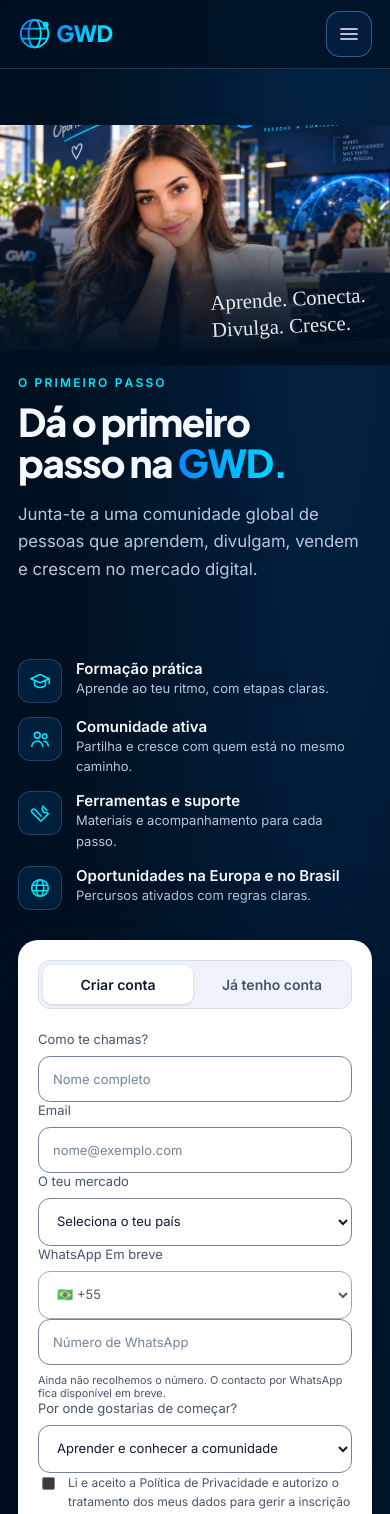
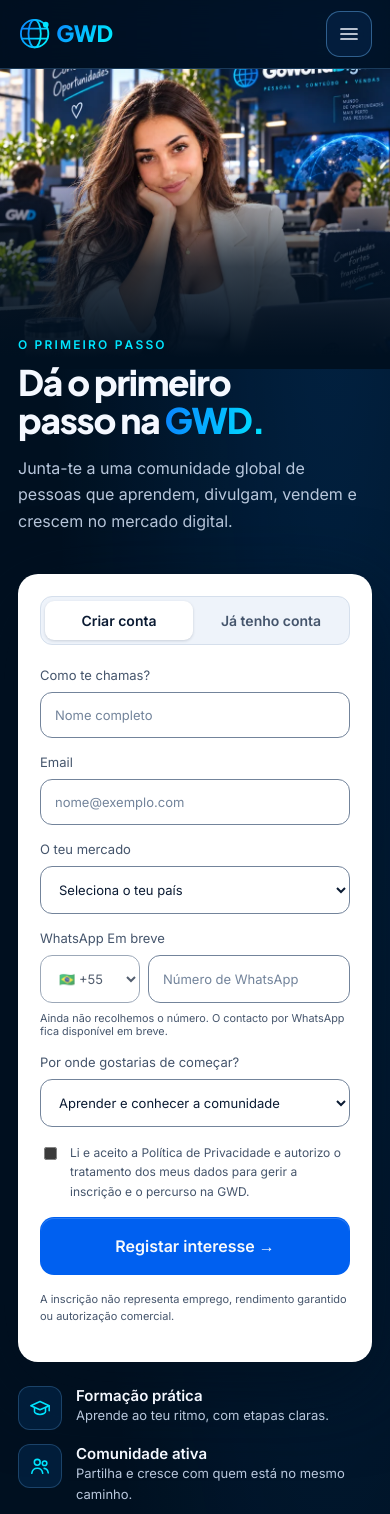
Before and after one commit to atlashub-digital/gwd-atlas-salesworkforce, a Next.js app in the folder apps/web/: page /entrar in a window 390 px wide. Shown: the top 1514 px of the page. Built offline with nearby package versions, Linux system fonts and the light colour scheme.

Commit message:
fix: align registration layout and mobile hero contrast from screenshots

```diff
--- a/apps/web/app/site.css
+++ b/apps/web/app/site.css
@@ -290,3 +290,32 @@
  .market-hero-copy .actions{display:grid;gap:12px}
  .market-benefits{margin-top:28px;display:grid;grid-template-columns:1fr 1fr;gap:20px 12px;font-size:.8rem}
 }
+
+/* Screenshot review: registration copy/benefits stay left, form central, Maia right. */
+.entrar-grid{grid-template-columns:minmax(0,1fr) minmax(340px,420px) minmax(0,.65fr);grid-template-rows:auto auto 1fr;column-gap:32px;row-gap:24px}
+.entrar-copy{grid-column:1;grid-row:1}
+.entrar-benefits{grid-column:1;grid-row:2;margin:0}
+.entrar-card{grid-column:2;grid-row:1/4}
+.entrar-quote{grid-column:1;grid-row:3;margin:0}
+.lead-form{display:grid;gap:16px}
+.lead-form .phone-input{display:grid;grid-template-columns:100px minmax(0,1fr);gap:8px}
+.lead-form-legal{font-size:11px;line-height:1.5;margin:0}
+.entrar-note{display:none}
+@media(min-width:760px) and (max-width:1179px){
+ .entrar{padding-top:24px}
+ .entrar-media{position:absolute;inset:0 0 auto auto;width:52%;height:100%}
+ .entrar-grid{grid-template-columns:minmax(0,1fr) minmax(340px,1fr)}
+}
+@media(max-width:759px){
+ .home-hero:before{inset:0;background:linear-gradient(180deg,transparent 180px,color-mix(in srgb,var(--gwd-navy-950) 65%,transparent) 340px,var(--gwd-navy-950) 470px)}
+ .market-hero:before{inset:0;background:linear-gradient(180deg,transparent 160px,color-mix(in srgb,var(--gwd-navy-950) 75%,transparent) 300px,var(--gwd-navy-950) 460px)}
+ .entrar{padding-top:0}
+ .entrar-media{height:300px}
+ .entrar-grid{display:flex;flex-direction:column;padding-top:0;gap:24px;margin-top:-36px}
+ .entrar-copy{order:0}
+ .entrar-copy h1{font-size:2.2rem}
+ .entrar-copy .lead{font-size:1rem}
+ .entrar-card{order:1;width:100%;padding:22px}
+ .entrar-benefits{order:2}
+ .entrar-quote{order:3;width:100%}
+}
```
Also changed, not shown: 1 other file (tests, documents, lock files or other folders).
